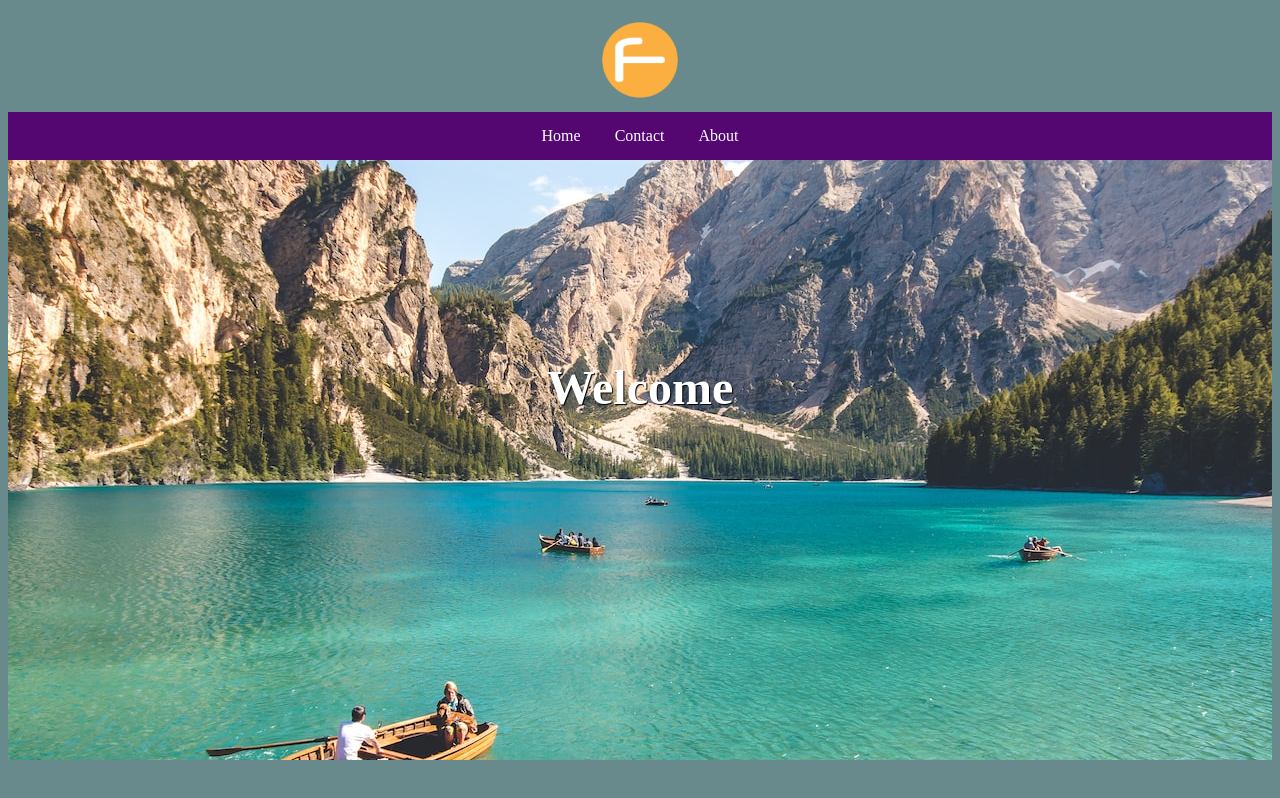
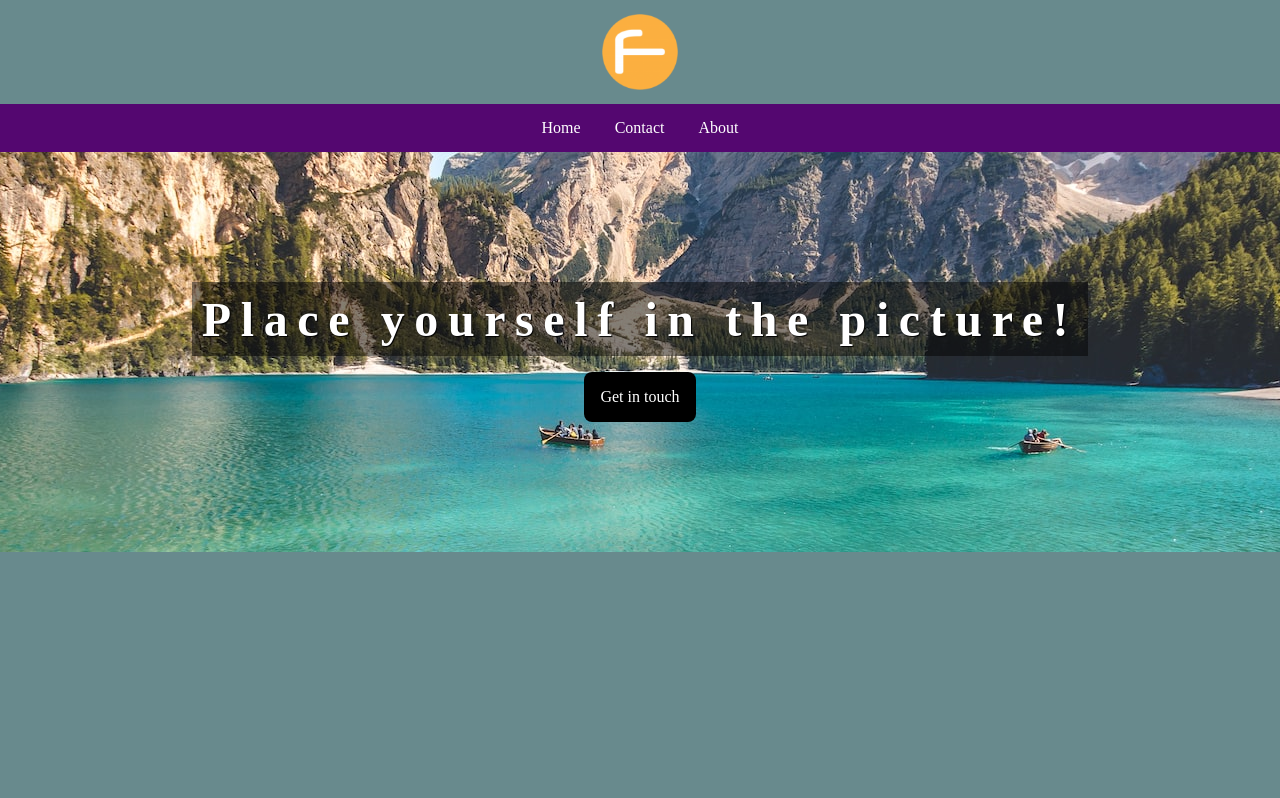
Before and after one commit to johannesmu/websiteProject22T3, a plain HTML site: page index.html in a window 1280 px wide. Drawn offline with Linux system fonts and the light colour scheme.

Commit message:
added banner button and style

```diff
--- a/index.html
+++ b/index.html
@@ -18,7 +18,10 @@
       </nav>
     </header>
     <div class="home-banner">
-      <h1>Welcome</h1>
+      <div class="banner-group">
+        <h1>Place yourself in the picture!</h1>
+        <a href="contact.html" class="banner-button">Get in touch</a>
+      </div>
     </div>
     <main class="content"></main>
     <footer class="footer"></footer>
--- a/styles.css
+++ b/styles.css
@@ -1,6 +1,7 @@
 /* CSS rules! */
 body {
   background-color: #688a8d;
+  margin: 0;
 }
 .logo {
   display: block;
@@ -26,12 +27,32 @@ body {
   background-image: url("pietro-de-grandi-T7K4aEPoGGk-unsplash.jpg");
   height: 50vh;
   background-position: center;
-  padding-top: 25vh;
+  display: grid;
+  place-items: center;
 }
 .home-banner h1 {
   margin: 0;
-  text-align: center;
   color: white;
   text-shadow: 1px 1px 1px black;
   font-size: 3em;
+  letter-spacing: 0.4ch;
+  background-color: rgba(0, 0, 0, 0.481);
+  padding: 0.4ch;
 }
+
+.banner-group {
+  display: grid;
+  place-items: center;
+}
+
+.banner-button {
+  color: white;
+  background-color: black;
+  padding: 2ch;
+  display: block;
+  text-decoration: none;
+  max-width: 150px;
+  text-align: center;
+  margin-top: 2ch;
+  border-radius: 1ch;
+}
```
